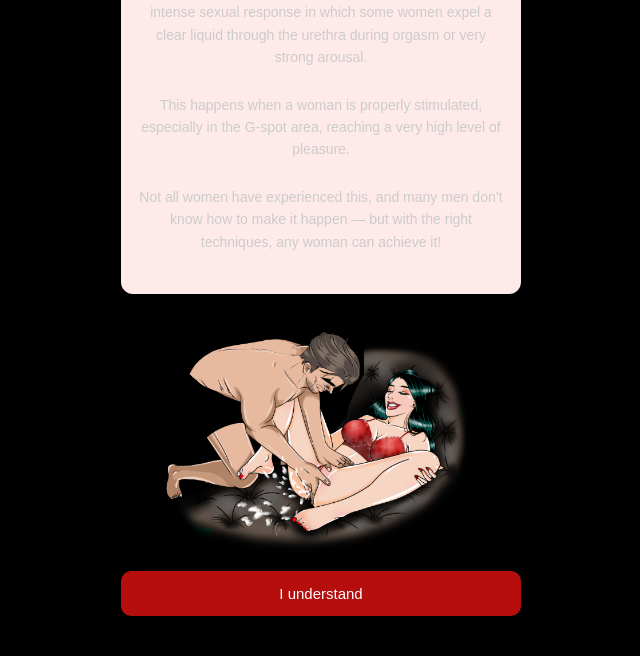
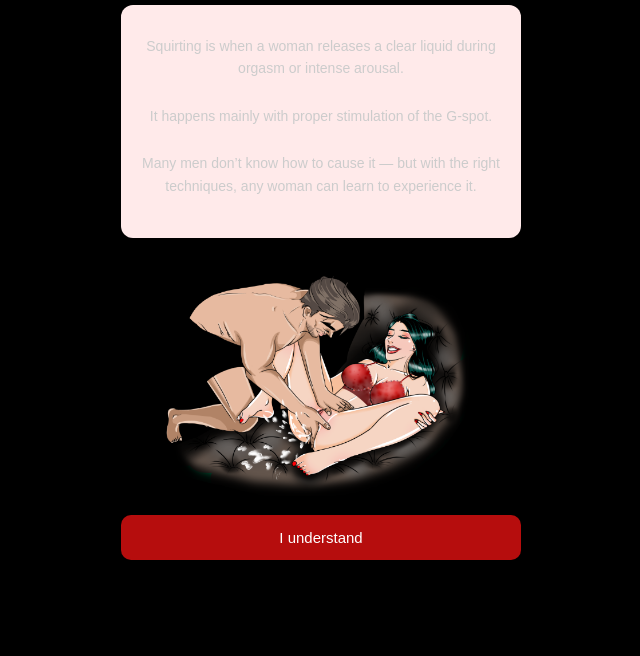
Before and after one commit to igoralejandro123/quiz-site, a website: page public/quiz6.html in a window 1280 px wide. Shown: the part 144-800 px from the top of the page, without its empty margins (319-959 px from the left). Drawn offline with Linux system fonts and the light colour scheme.

Commit message:
Update quiz6.html

```diff
--- a/public/quiz6.html
+++ b/public/quiz6.html
@@ -16,15 +16,15 @@
 
     <div class="info-box">
       <p>
-        Female squirting, also known as “female ejaculation”, is an intense sexual response in which some women expel a clear liquid through the urethra during orgasm or very strong arousal.
+        Squirting is when a woman releases a clear liquid during orgasm or intense arousal.
       </p>
 
       <p>
-        This happens when a woman is properly stimulated, especially in the G-spot area, reaching a very high level of pleasure.
+        It happens mainly with proper stimulation of the G-spot.
       </p>
 
       <p>
-        Not all women have experienced this, and many men don’t know how to make it happen — but with the right techniques, any woman can achieve it!
+        Many men don’t know how to cause it — but with the right techniques, any woman can learn to experience it.
       </p>
     </div>
 
```
